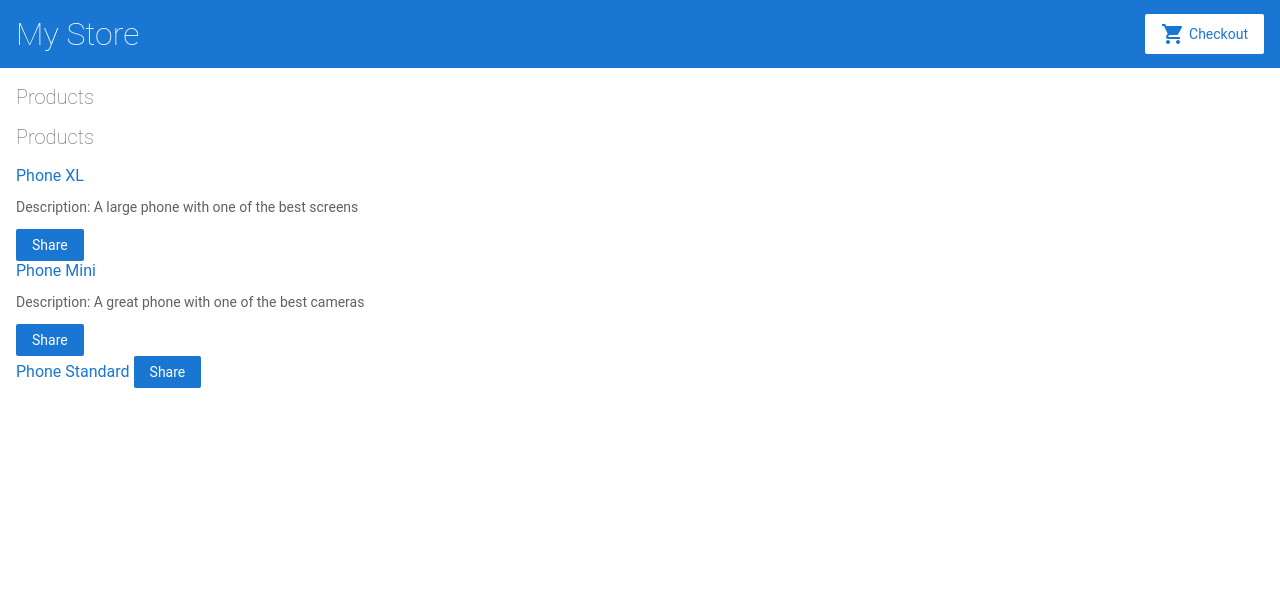
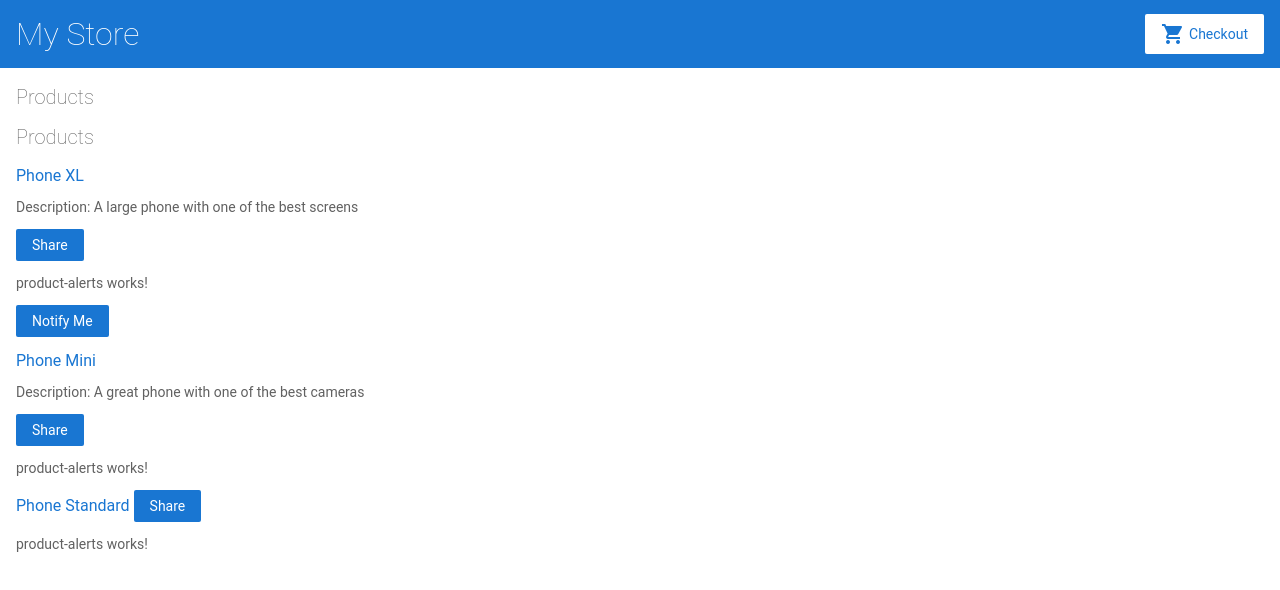
Before and after one commit to heinsc/angular-phonestore, an Angular app: page / in a window 1280 px wide. Shown: the top 590 px of the page. Built offline with nearby package versions, Linux system fonts and the light colour scheme.

Commit message:
2 files modified, 4 added

```diff
--- a/src/app/app.module.ts
+++ b/src/app/app.module.ts
@@ -6,6 +6,7 @@
 import { AppComponent } from './app.component';
 import { TopBarComponent } from './top-bar/top-bar.component';
 import { ProductListComponent } from './product-list/product-list.component';
+import { ProductAlertsComponent } from './product-alerts/product-alerts.component';
 
 @NgModule({
   imports: [
@@ -18,7 +19,8 @@
   declarations: [
     AppComponent,
     TopBarComponent,
-    ProductListComponent
+    ProductListComponent,
+    ProductAlertsComponent
   ],
   bootstrap: [
     AppComponent
--- /dev/null
+++ b/src/app/product-alerts/product-alerts.component.html
@@ -0,0 +1,4 @@
+<p>product-alerts works!</p>
+<p *ngIf="product && product.price > 700">
+  <button type="button">Notify Me</button>
+</p>
--- /dev/null
+++ b/src/app/product-alerts/product-alerts.component.ts
@@ -0,0 +1,17 @@
+import { Component, OnInit, Input } from '@angular/core';
+import { products, Product } from '../products';
+
+@Component({
+  selector: 'app-product-alerts',
+  templateUrl: './product-alerts.component.html',
+  styleUrls: ['./product-alerts.component.css']
+})
+export class ProductAlertsComponent implements OnInit {
+  @Input() product!: Product;
+
+  constructor() { }
+
+  ngOnInit(): void {
+  }
+
+}
--- a/src/app/product-list/product-list.component.html
+++ b/src/app/product-list/product-list.component.html
@@ -11,6 +11,9 @@
   <button type="button" (click)="share(product.name)">
     Share
   </button>
+  <app-product-alerts
+    [product]="product">
+  </app-product-alerts>
 </div>
 
 <!--
```
Also changed, not shown: src/app/product-alerts/product-alerts.component.css (added), 1 other file (tests, documents, lock files or other folders).
